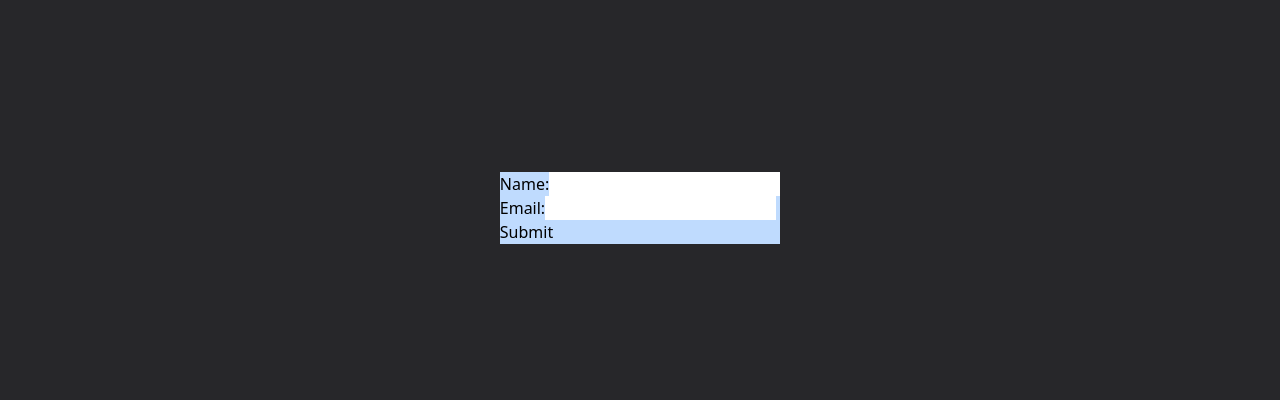
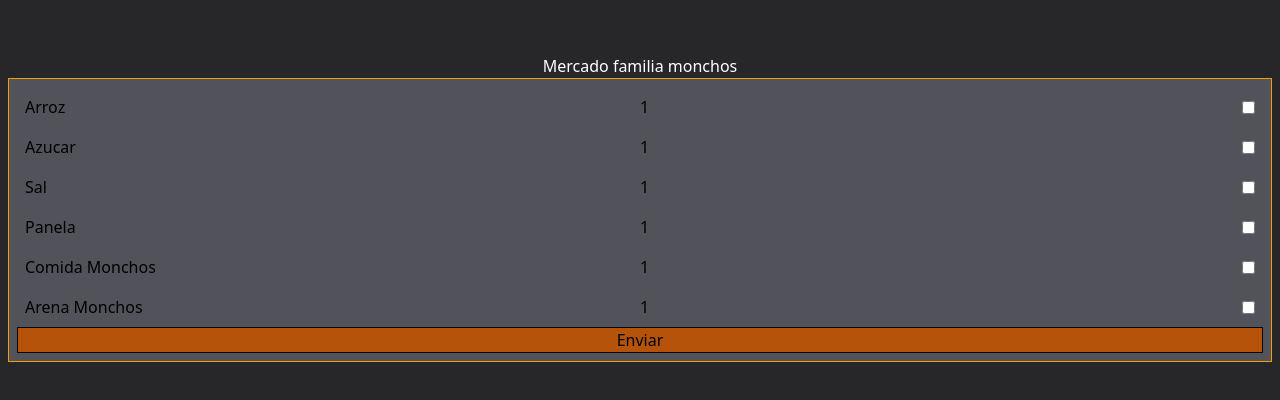
Before and after one commit to SplashyCoder/MARKET, a Next.js app: page / in a window 1280 px wide. Shown: the part 192-592 px from the top of the page. Built offline with nearby package versions, Linux system fonts and the light colour scheme.

Commit message:
First sprint front in progress

```diff
--- /dev/null
+++ b/src/ components/Card/Card.tsx
@@ -0,0 +1,27 @@
+import React from "react";
+interface Articulo {
+  name: string;
+  cuantity: number;
+  handeler: (e: React.ChangeEvent<HTMLInputElement>) => void;
+}
+const Card = ({ name, cuantity, handeler }: Articulo) => {
+  return (
+    <div className="flex justify-between items-center p-2">
+      <label className="w-1/2" htmlFor="name">
+        {name}
+      </label>
+      <div className="flex justify-between items-center w-1/2">
+        <label htmlFor="cuantity">{cuantity}</label>
+        <input
+          type="checkbox"
+          id="name"
+          name="name"
+          value="check"
+          onChange={handeler}
+        />
+      </div>
+    </div>
+  );
+};
+
+export default Card;
--- a/src/ components/container/Container.tsx
+++ b/src/ components/container/Container.tsx
@@ -8,7 +8,7 @@ const Container = ({
   children: React.ReactNode;
 }) => {
   return (
-    <div className="flex items-center justify-center h-screen w-screen">
+    <div className="flex flex-col items-center justify-center h-screen w-screen p-2">
       {children}
     </div>
   );
--- a/src/ components/form/Form.tsx
+++ b/src/ components/form/Form.tsx
@@ -1,5 +1,5 @@
 import React, { useState } from "react";
-// import "./FormStyle.css";
+import Card from "@/ components/Card/Card";
 
 const Form = () => {
   const [formData, setFormData] = useState({
@@ -19,32 +19,28 @@ const Form = () => {
   const handleSubmit = (e: React.FormEvent<HTMLFormElement>) => {
     e.preventDefault(); // Prevenir el comportamiento por defecto
     console.log(JSON.stringify(formData)); // Imprimir el JSON en consola
+    setFormData({
+      name: "",
+      email: "",
+    });
   };
 
   return (
-    <div className="bg-blue-200">
+    <div className="border border-double border-amber-500 bg-zinc-600 p-2 w-full">
       <form onSubmit={handleSubmit}>
-        <div>
-          <label htmlFor="name">Name:</label>
-          <input
-            type="text"
-            id="name"
-            name="name"
-            value={formData.name}
-            onChange={handleChange}
-          />
-        </div>
-        <div>
-          <label htmlFor="email">Email:</label>
-          <input
-            type="text"
-            id="email"
-            name="email"
-            value={formData.email}
-            onChange={handleChange}
-          />
-        </div>
-        <button type="submit">Submit</button>
+        <Card name="Arroz" cuantity={1} handeler={handleChange} />
+        <Card name="Azucar" cuantity={1} handeler={handleChange} />
+        <Card name="Sal" cuantity={1} handeler={handleChange} />
+        <Card name="Panela" cuantity={1} handeler={handleChange} />
+        <Card name="Comida Monchos" cuantity={1} handeler={handleChange} />
+        <Card name="Arena Monchos" cuantity={1} handeler={handleChange} />
+
+        <button
+          className=" flex justify-center items-center relative w-full border border-1 border-solid bg-amber-700 border-zinc-950 hover:bg-amber-600"
+          type="submit"
+        >
+          Enviar
+        </button>
       </form>
     </div>
   );
--- a/src/app/page.tsx
+++ b/src/app/page.tsx
@@ -6,6 +6,7 @@ import Container from "@/ components/container/Container";
 export default function Home() {
   return (
     <Container>
+      <h1 className="text-white">Mercado familia monchos</h1>
       <Form />
     </Container>
   );
```
